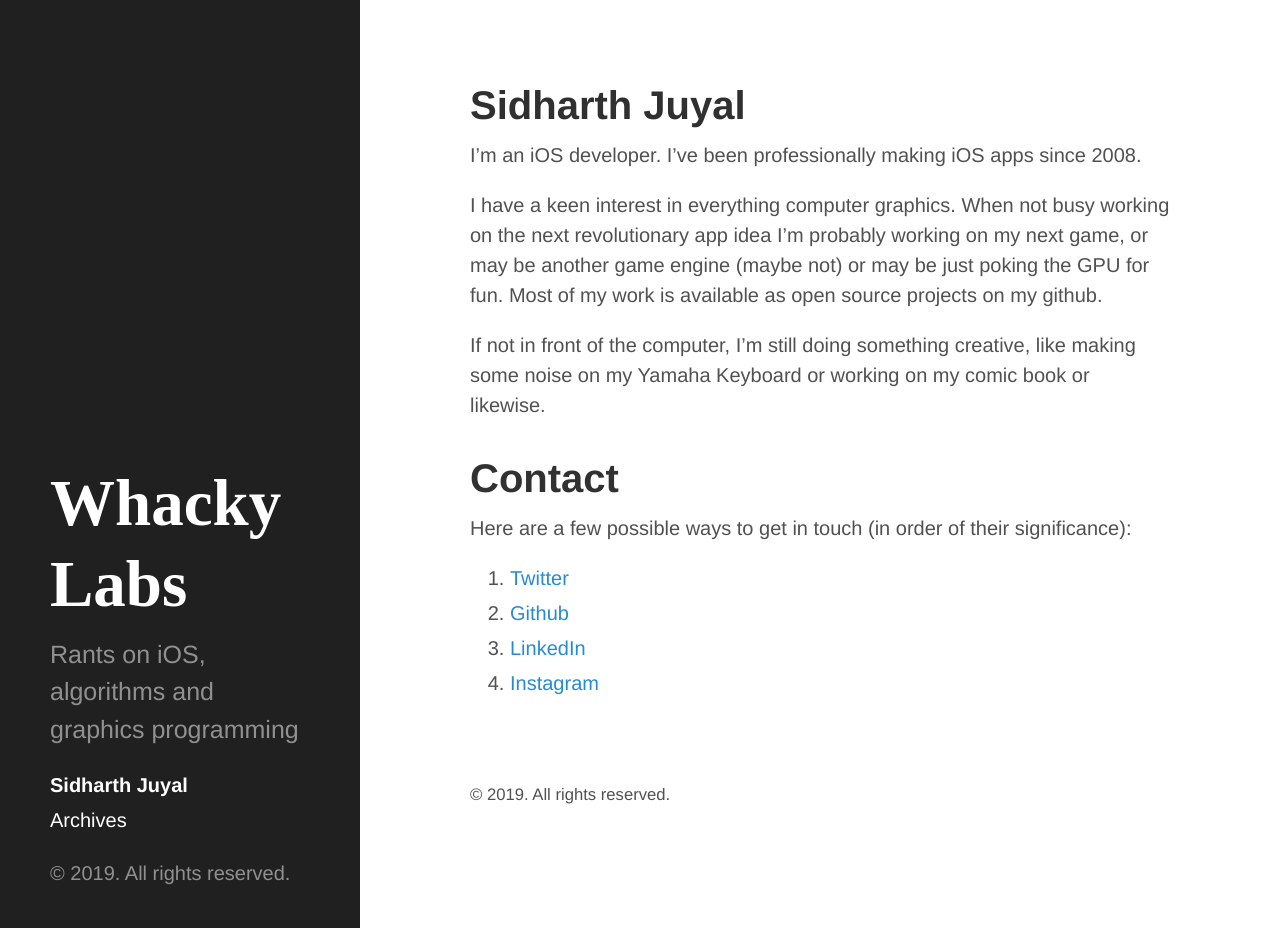
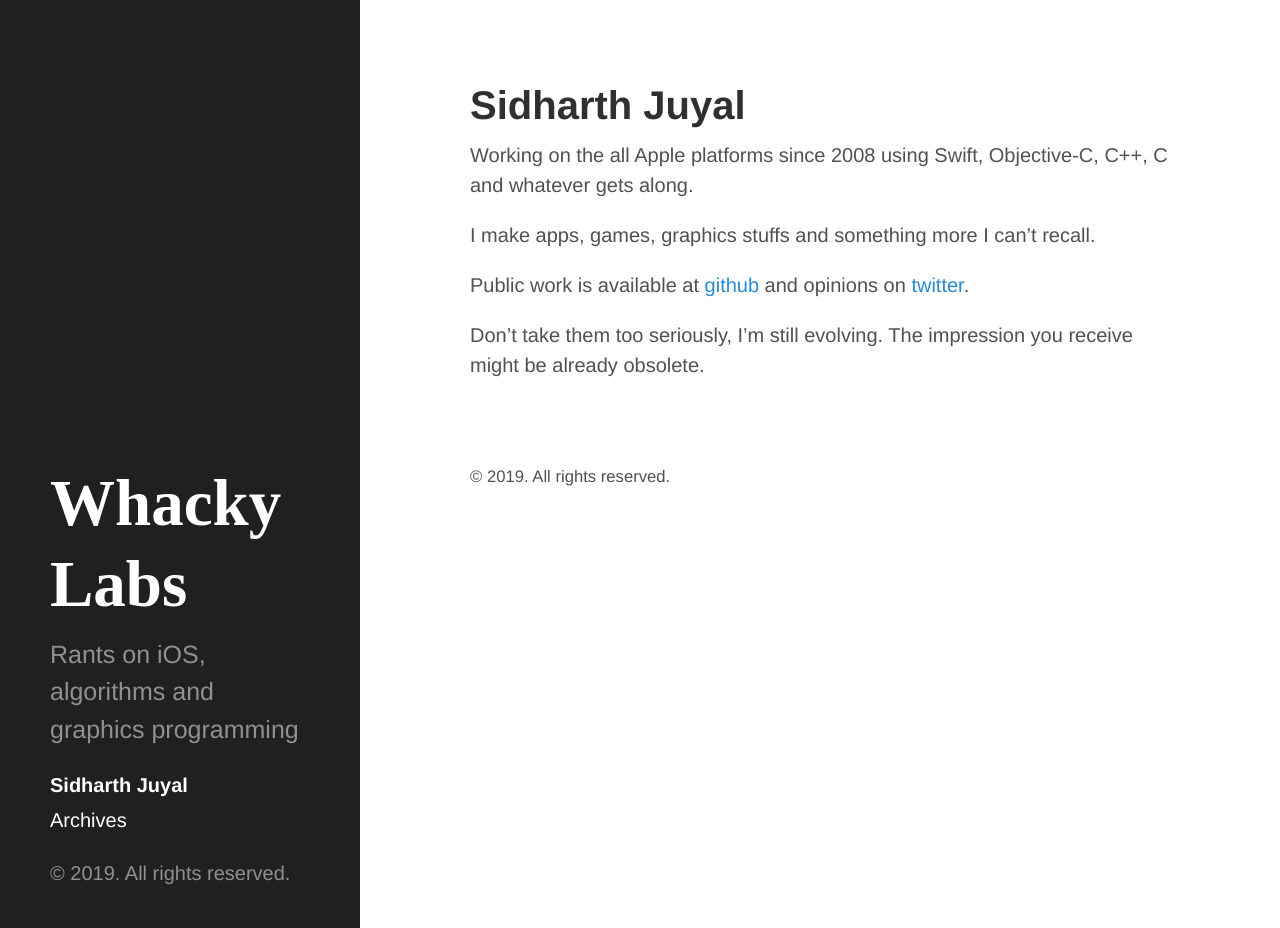
Before and after one commit to chunkyguy/chunkyguy.github.io, a Jekyll site: the page built from about.md, in a window 1280 px wide and 928 px high. Built offline with Jekyll 4.4.1, drawn with Linux system fonts in a browser that asks for light colours.

Commit message:
Update about page

```diff
--- a/_sass/_code.scss
+++ b/_sass/_code.scss
@@ -9,7 +9,7 @@ pre {
 }
 
 code {
-  font-size: 85%;
+  font-size: 75%;
 }
 
 pre {
--- a/about.md
+++ b/about.md
@@ -4,17 +4,10 @@ title: Sidharth Juyal
 permalink: /about/
 ---
 
-I'm an iOS developer. I've been professionally making iOS apps since 2008.
+Working on the all Apple platforms since 2008 using Swift, Objective-C, C++, C and whatever gets along.
 
- I have a keen interest in everything computer graphics. When not busy working on the next revolutionary app idea I'm probably working on my next game, or may be another game engine (maybe not) or may be just poking the GPU for fun. Most of my work is available as open source projects on my github.
+I make apps, games, graphics stuffs and something more I can't recall.
 
- If not in front of the computer, I'm still doing something creative, like making some noise on my Yamaha Keyboard or working on my comic book or likewise.
+Public work is available at [github](https://github.com/chunkyguy) and opinions on [twitter](https://twitter.com/chunkyguy).
 
-# Contact
-
-Here are a few possible ways to get in touch (in order of their significance):
-
-1. [Twitter](https://twitter.com/chunkyguy)
-1. [Github](https://github.com/chunkyguy)
-1. [LinkedIn](https://nl.linkedin.com/in/sidharthjuyal)
-1. [Instagram](https://www.instagram.com/chunkyguy)
+Don't take them too seriously, I'm still evolving. The impression you receive might be already obsolete.
```
